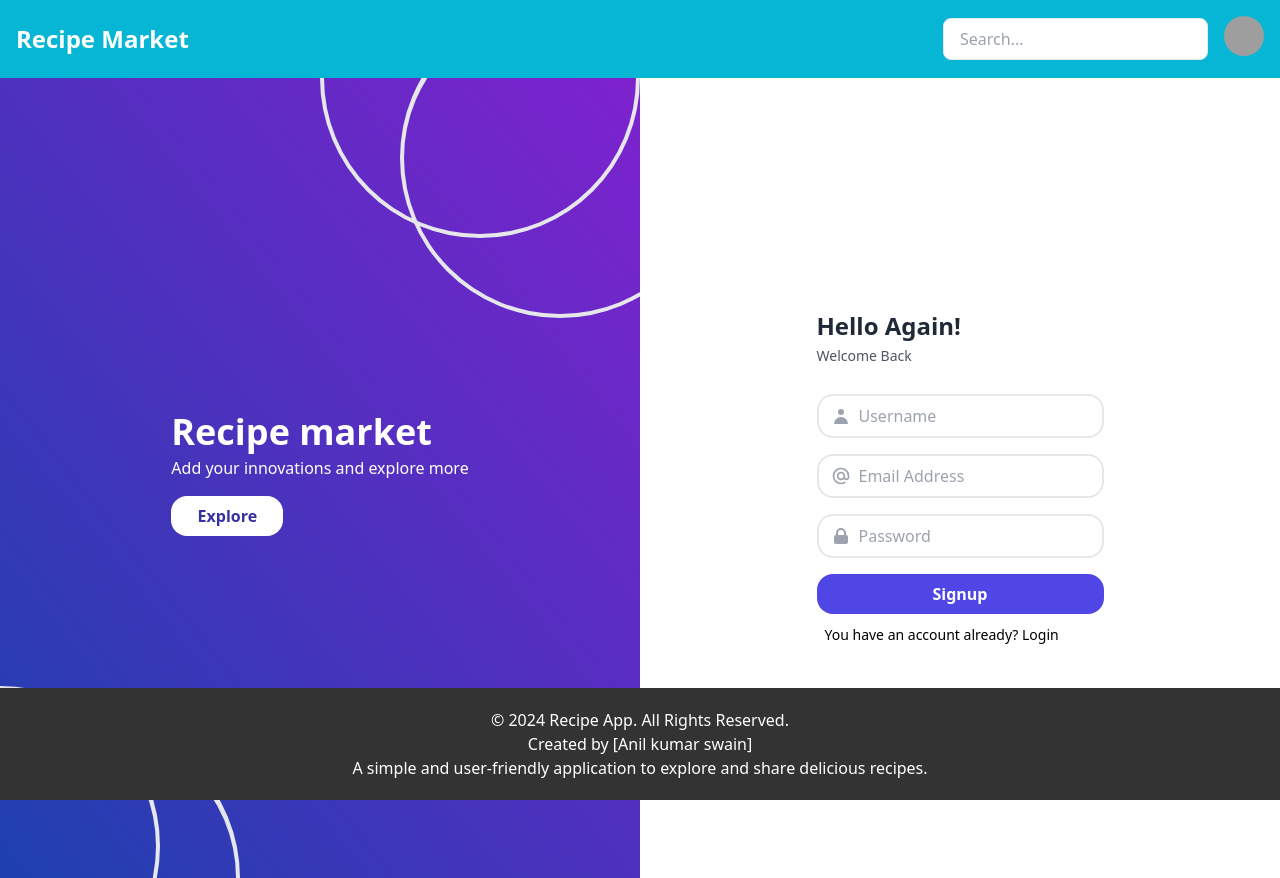
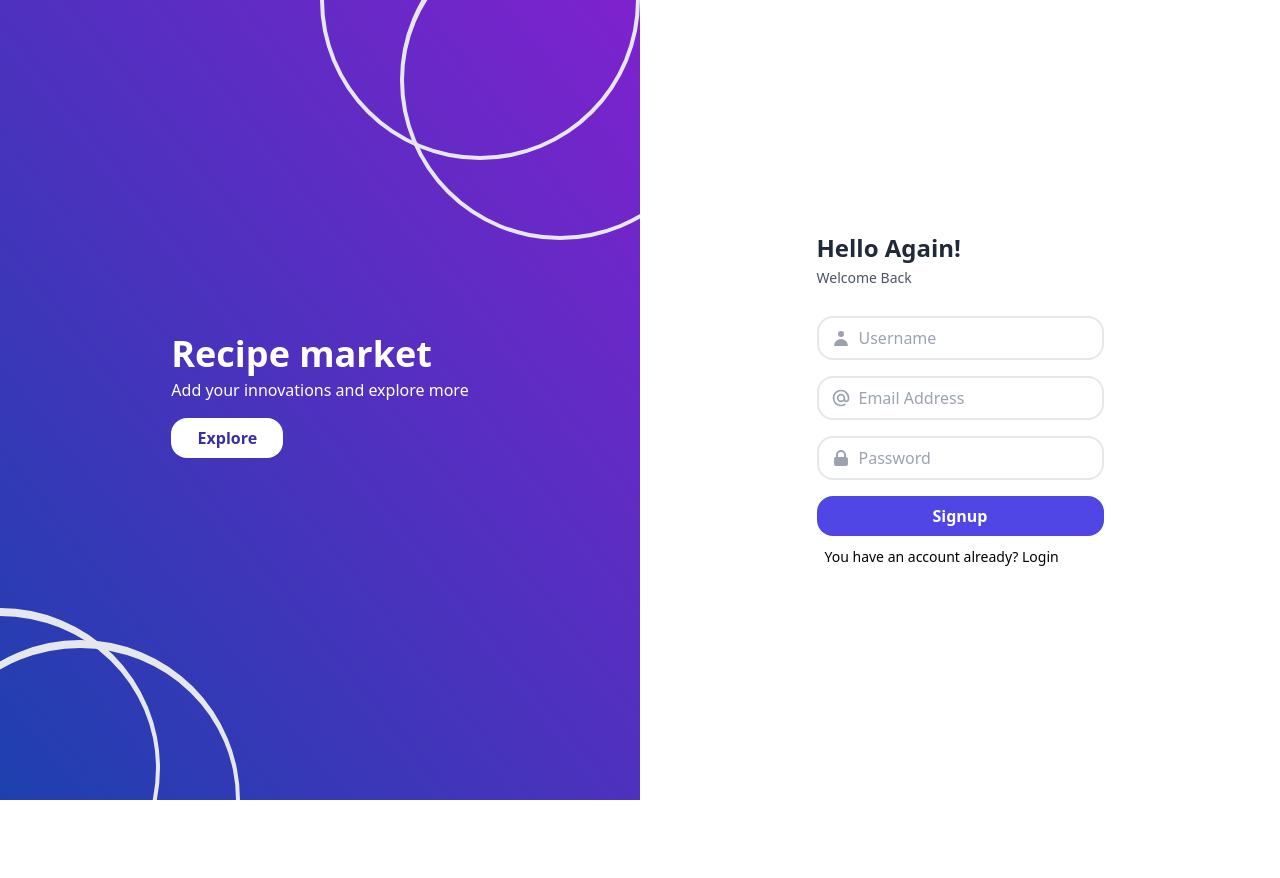
Before and after one commit to anilkumarswain140/RecipeAppFrontend, a React (Create React App) app: page / in a window 1280 px wide. After the commit the page ends 800 px from the top, so only its background shows below. Built offline with nearby package versions, Linux system fonts and the light colour scheme; grey boxes are pictures that could not be loaded.

Commit message:
fix: add fix for header footer visibility

```diff
--- a/src/App.js
+++ b/src/App.js
@@ -1,20 +1,26 @@
-// import logo from './logo.svg';
-import { Route, Routes } from 'react-router-dom';
+import { Route, Routes, useLocation } from 'react-router-dom';
 import './App.css';
 import SignUp from './pages/Signup/SingUp';
 import Home from './pages/Home/Home';
 import Login from './pages/Login/LogInForm';
 import RecipeDetails from './pages/RecipeDetailsPage/RecipeDetailsPage';
+import Header from './components/Header/header';
+import Footer from './components/Footer/footer';
 
 function App() {
+  const location = useLocation();
+  const hideHeaderFooter = location.pathname === '/' || location.pathname === '/login';
+
   return (
     <>
+      {!hideHeaderFooter && <Header />}
       <Routes>
-        <Route path="/" element={< SignUp />} />
-        <Route path="login" element={< Login />} />
+        <Route path="/" element={<SignUp />} />
+        <Route path="login" element={<Login />} />
         <Route path="home" element={<Home />} />
         <Route path="recipedetails/:id" element={<RecipeDetails />} />
       </Routes>
+      {!hideHeaderFooter && <Footer />}
     </>
   );
 }
--- a/src/index.js
+++ b/src/index.js
@@ -6,16 +6,12 @@ import reportWebVitals from './reportWebVitals';
 import { BrowserRouter } from 'react-router-dom';
 import store from './store/store';
 import { Provider } from 'react-redux';
-import Footer from './components/Footer/footer';
-import Header from './components/Header/header';
 const root = ReactDOM.createRoot(document.getElementById('root'));
 root.render(
   <React.StrictMode>
   <Provider store={store}>
     <BrowserRouter>
-      <Header/>
       <App />
-      <Footer/>
     </BrowserRouter>
   </Provider>
 </React.StrictMode>,
--- a/src/pages/RecipeDetailsPage/RecipeDetailsPage.css
+++ b/src/pages/RecipeDetailsPage/RecipeDetailsPage.css
@@ -6,6 +6,7 @@
   box-shadow: 0 4px 8px rgba(0, 0, 0, 0.1);
   border-radius: 10px;
   font-family: Arial, sans-serif;
+  margin-bottom: 10%;
 }
 
 .recipe-header {
```
